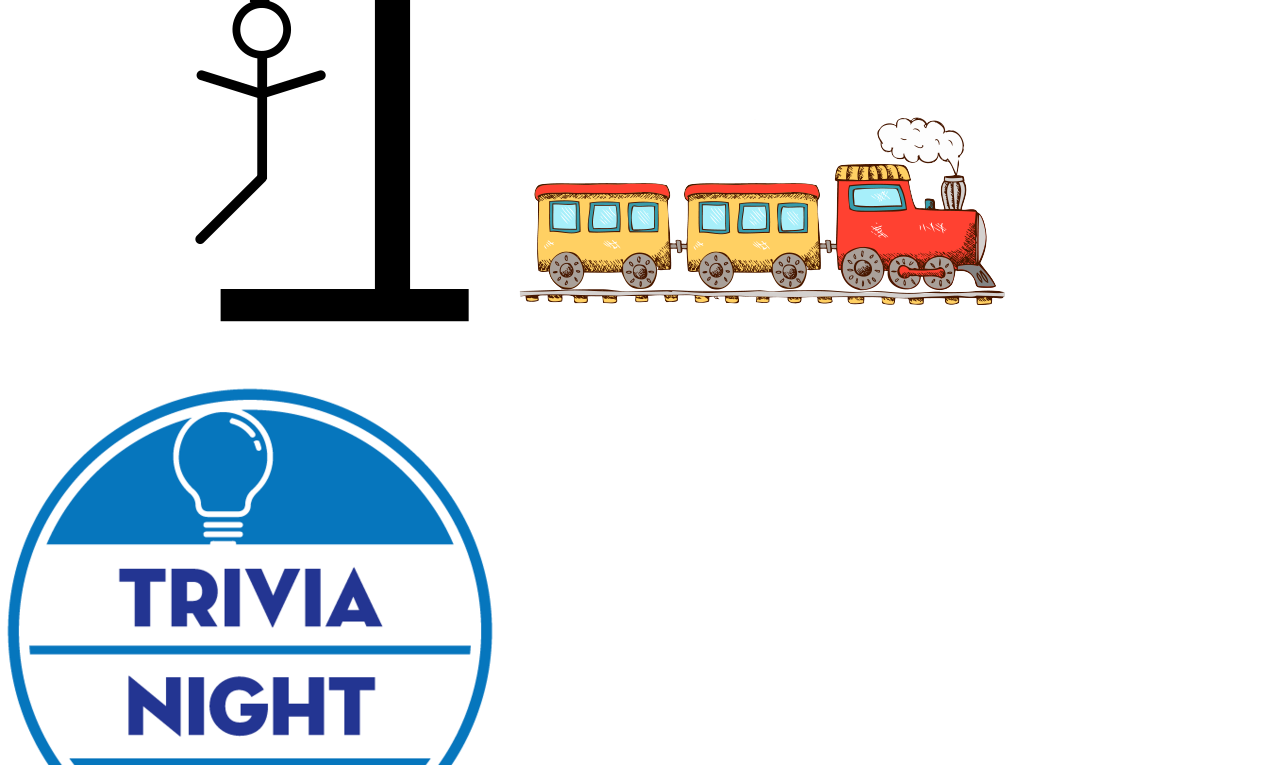
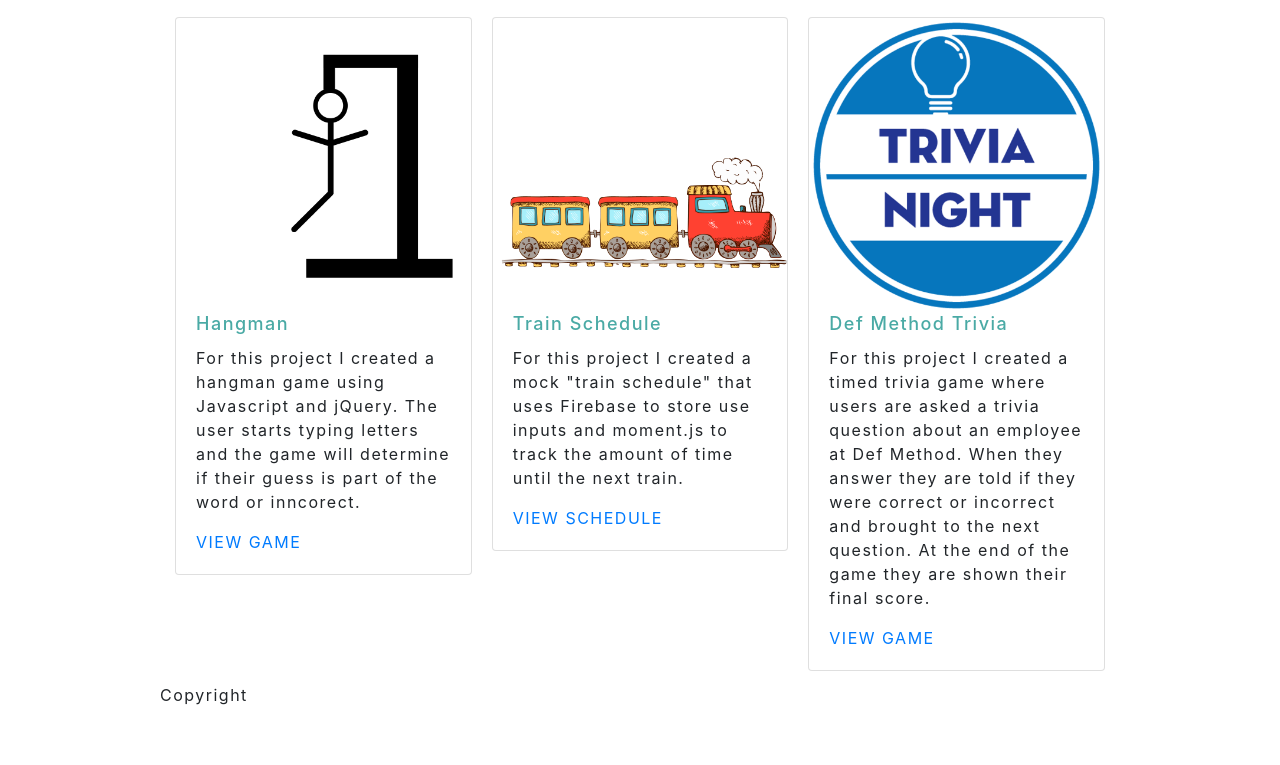
Before and after one commit to jmacalaster/Responsive-Portfolio, a plain HTML site: page portfolio.html in a window 1280 px wide. Shown: the part 223-988 px from the top of the page. After the commit the page ends 946 px from the top, so only its background shows below. Drawn offline with nearby package versions, Linux system fonts and the light colour scheme.

Commit message:
Updated Portfolio with Current Project as Cards

```diff
--- a/assets/style.css
+++ b/assets/style.css
@@ -1,8 +1,3 @@
-@media (max-width: 980px){
-
-    * {
-        box-sizing: border-box;
-    }
 
     body {
         background-color:#dddddd;
@@ -84,21 +79,8 @@
         margin: 20px 20px 20px 20px;
     }
 
-}
-
-@media (max-width: 768px){
-
-.contain {
-    width: 768px;
-}
-
-}
-
-@media (max-width: 640px){
-
-    .contain {
-        width: 640px;
+    .portfolio-column {
+        font-size: 18px;
+        color: #4aaaa5;
+        float: center;
     }
-
-
-}
--- a/portfolio.html
+++ b/portfolio.html
@@ -6,8 +6,8 @@
     <meta name="viewport" content="width=device-width, initial-scale=1.0">
     <title>Julia Macalaster's Bio</title>
 
-    <link rel="stylesheet" type="text/css" href="./assets/reset.css">
-    <link rel="stylesheet" type="text/css" href="./assets/style.css">
+    <link rel="stylesheet" type="text/css" href="assets/reset.css">
+    <link rel="stylesheet" type="text/css" href="assets/style.css">
     <link rel="stylesheet" href="https://stackpath.bootstrapcdn.com/bootstrap/4.1.2/css/bootstrap.min.css" integrity="sha384-Smlep5jCw/wG7hdkwQ/Z5nLIefveQRIY9nfy6xoR1uRYBtpZgI6339F5dgvm/e9B" crossorigin="anonymous">
 
 </head>
@@ -37,10 +37,34 @@
     </header>
 
     <section id="contain">
-        <img id="image-p" src="./assets/Hangman.png" alt="Hangman" id="image">
-        <img id="image-p" src="./assets/Train.png" alt="Train Schedule" id="image">
-        <img id="image-p" src="./assets/trivia.png" alt="Def Method Trivia" id="image">
-
+      <div class="container">
+        <div class="card-columns">
+          <div class="card">
+              <img class="card-img" src="./assets/Hangman.png" alt="Hangman" id="image">
+              <div class="card-body">
+                  <h5 class="card-title portfolio-column">Hangman</h5>
+                  <p class="card-text">For this project I created a hangman game using Javascript and jQuery. The user starts typing letters and the game will determine if their guess is part of the word or inncorect.</p>
+                  <a class="card-text" href="http://juliamacalaster.com/word-guess-game/">VIEW GAME</a>
+              </div>
+          </div>
+          <div class="card">
+              <img class="card-img" src="./assets/Train.png" alt="Train Schedule" id="image">
+              <div class="card-body">
+                  <h5 class="card-title portfolio-column">Train Schedule</h5>
+                  <p class="card-text">For this project I created a mock "train schedule" that uses Firebase to store use inputs and moment.js to track the amount of time until the next train.</p>
+                  <a class="card-text" href="http://juliamacalaster.com/train-schedule-hw/">VIEW SCHEDULE</a>
+              </div>
+          </div>
+          <div class="card">
+              <img class="card-img" src="./assets/trivia.png" alt="Def Method Trivia" id="image">
+              <div class="card-body">
+                  <h5 class="card-title portfolio-column">Def Method Trivia</h5>
+                  <p class="card-text">For this project I created a timed trivia game where users are asked a trivia question about an employee at Def Method. When they answer they are told if they were correct or incorrect and brought to the next question. At the end of the game they are shown their final score.</p>
+                  <a class="card-text" href="http://juliamacalaster.com/trivia-game/">VIEW GAME</a>
+              </div>
+          </div>
+        </div>
+      </div>
     </section>
 
     <div class="footer">
```
Also changed, not shown: contact.html (+2 -12 lines).
